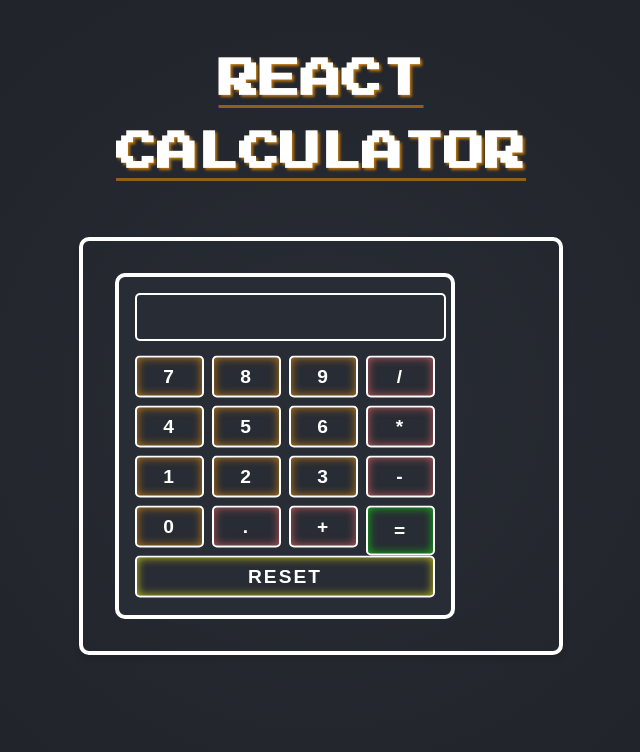
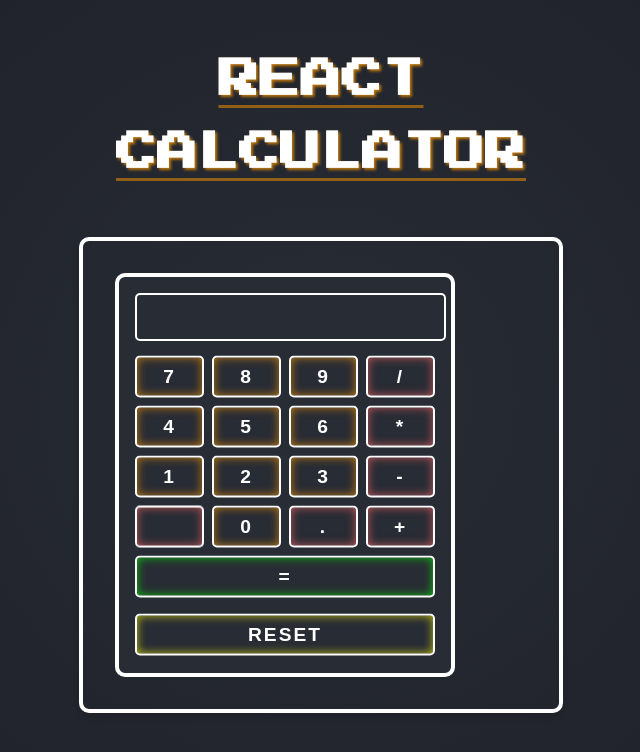
Before and after one commit to SMelidoni/react-calculator-app, a React (Create React App) app: page / in a window 1280 px wide. Shown: the top 752 px of the page, without its empty margins (319-959 px from the left). Built offline with nearby package versions, Linux system fonts and the light colour scheme.

Commit message:
Updated button grid layout style

```diff
--- a/src/components/basic-calculator/basic-calculator.component.tsx
+++ b/src/components/basic-calculator/basic-calculator.component.tsx
@@ -29,7 +29,7 @@ const BasicCalculator = () => {
     <div className="basic-calculator">
       <input type="text" className="display" value={result} readOnly />
       <div className="buttons">
-        {[7, 8, 9, '/', 4, 5, 6, '*', 1, 2, 3, '-', 0, '.', '+'].map(
+        {[7, 8, 9, '/', 4, 5, 6, '*', 1, 2, 3, '-', '', 0, '.', '+'].map(
           (value) => (
             <button
               key={value}
--- a/src/components/basic-calculator/basic-calculator.styles.scss
+++ b/src/components/basic-calculator/basic-calculator.styles.scss
@@ -54,6 +54,7 @@
   }
 
   .clear-button {
+    margin-top: 1rem;
     box-shadow: inset 0 0 10px rgba(255, 255, 0, 0.7);
 
     &:hover {
@@ -67,9 +68,9 @@
 
   .equal-button {
     box-shadow: inset 0 0 10px rgba(0, 255, 0, 0.7);
-    grid-row-start: 4;
-    grid-row-end: 6;
-    grid-column-start: 4;
+    grid-row-start: 5;
+    grid-row-end: 5;
+    grid-column-start: 1;
     grid-column-end: 5;
 
     &:hover {
```
